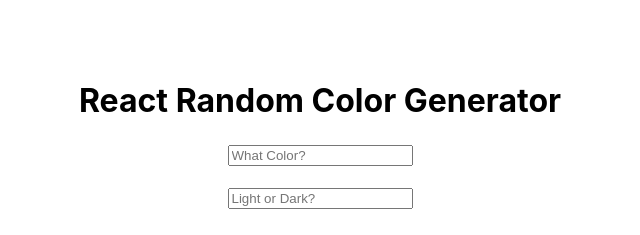
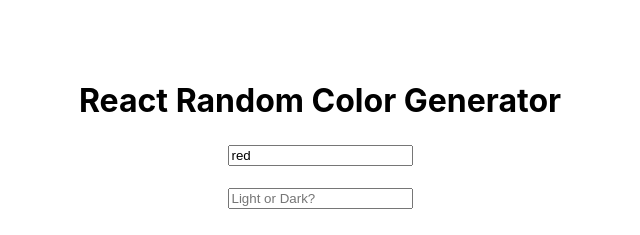
Before and after one commit to liba6/react-random-color-generator, a React (Create React App) app: page / in a window 1280 px wide. Shown: the top 235 px of the page, without its empty margins (320-960 px from the left). Built offline with nearby package versions, Linux system fonts and the light colour scheme.

Commit message:
Edit ridiculousness

```diff
--- a/src/App.js
+++ b/src/App.js
@@ -4,7 +4,7 @@
 
 export default function App() {
   const [color, setColor] = useState('');
-  const [colorChosen, setColorChosen] = useState('');
+  const [colorChosen, setColorChosen] = useState('red');
   const [lightChosen, setLightChosen] = useState('');
 
   return (
```
